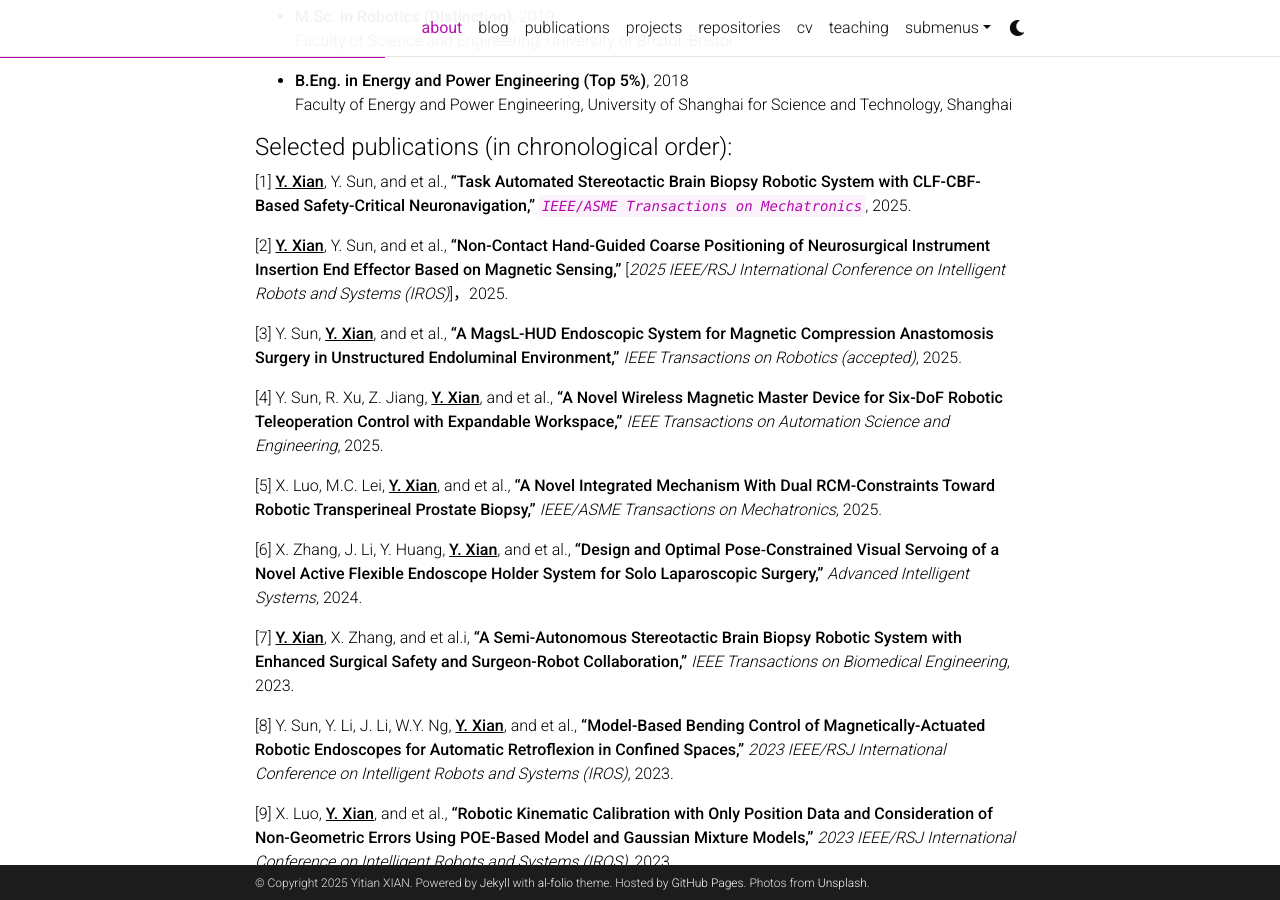
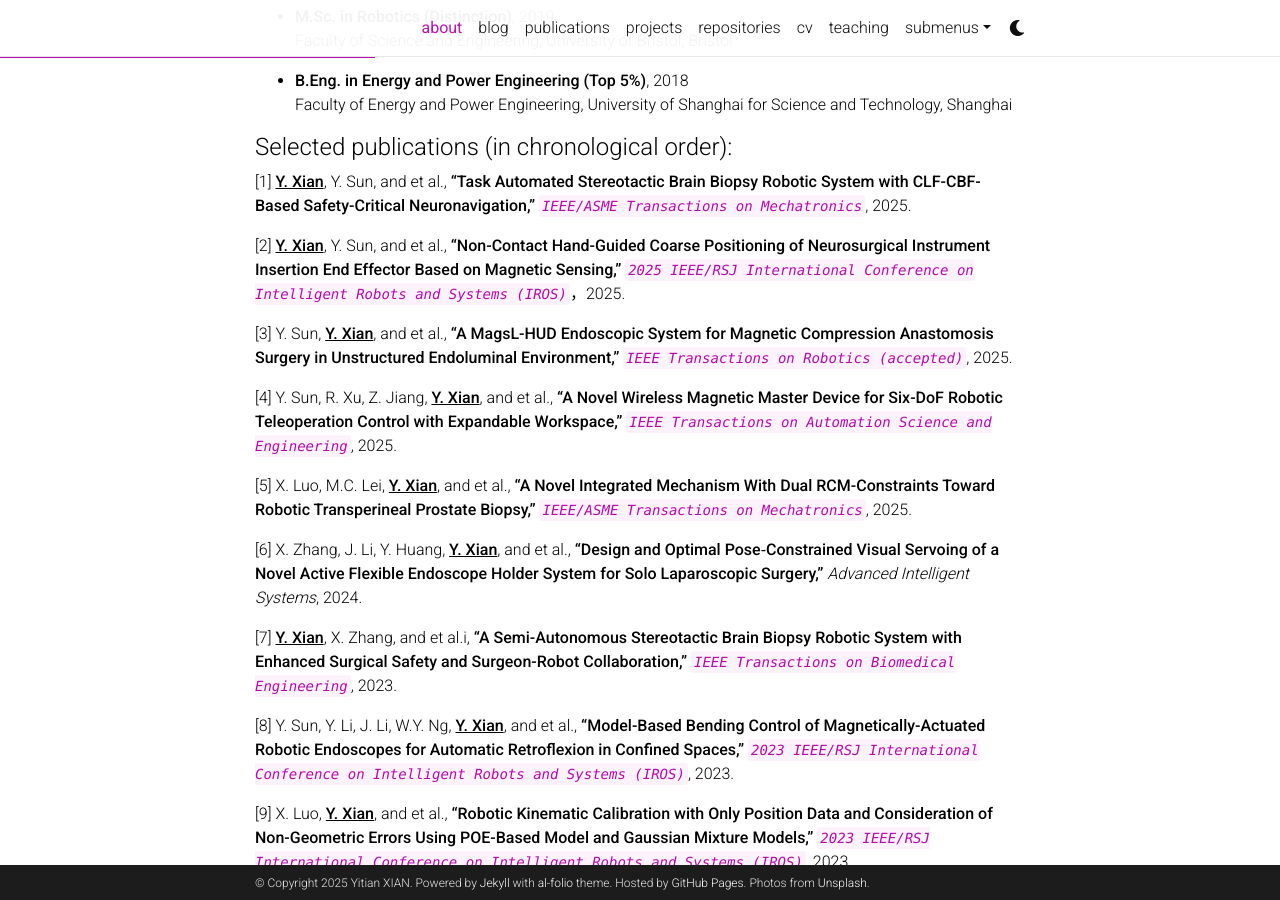
Before and after one commit to yitian-xian/yitian-xian.github.io, a Jekyll site: the page built from _pages/about.md, in a window 1280 px wide and 900 px high, scrolled down 577 px. Built offline with Jekyll 4.4.1, drawn with Linux system fonts in a browser that asks for light colours; full-size pictures stand in for the smaller copies a plugin makes; emoji names are drawn with the system emoji font; comment, search, counter and statistics services are not loaded; a style sheet for code colours, icons or effects is not loaded.

```diff
--- a/_pages/about.md
+++ b/_pages/about.md
@@ -42,34 +42,34 @@ Faculty of Energy and Power Engineering, University of Shanghai for Science and
 
 [1] **<u>Y. Xian</u>**, Y. Sun, and et al., **“Task Automated Stereotactic Brain Biopsy Robotic System with CLF-CBF-Based Safety-Critical Neuronavigation,”** *`IEEE/ASME Transactions on Mechatronics`*, 2025.
 
-[2] **<u>Y. Xian</u>**, Y. Sun, and et al., **“Non-Contact Hand-Guided Coarse Positioning of Neurosurgical Instrument Insertion End Effector Based on Magnetic Sensing,”** [*2025 IEEE/RSJ International Conference on Intelligent Robots and Systems (IROS)*]，2025.
+[2] **<u>Y. Xian</u>**, Y. Sun, and et al., **“Non-Contact Hand-Guided Coarse Positioning of Neurosurgical Instrument Insertion End Effector Based on Magnetic Sensing,”** *`2025 IEEE/RSJ International Conference on Intelligent Robots and Systems (IROS)`*，2025.
 
-[3] Y. Sun, **<u>Y. Xian</u>**, and et al., **“A MagsL-HUD Endoscopic System for Magnetic Compression Anastomosis Surgery in Unstructured Endoluminal Environment,”** *IEEE Transactions on Robotics (accepted)*, 2025.
+[3] Y. Sun, **<u>Y. Xian</u>**, and et al., **“A MagsL-HUD Endoscopic System for Magnetic Compression Anastomosis Surgery in Unstructured Endoluminal Environment,”** *`IEEE Transactions on Robotics (accepted)`*, 2025.
 
-[4] Y. Sun, R. Xu, Z. Jiang, **<u>Y. Xian</u>**, and et al., **“A Novel Wireless Magnetic Master Device for Six-DoF Robotic Teleoperation Control with Expandable Workspace,”** *IEEE Transactions on Automation Science and Engineering*, 2025.
+[4] Y. Sun, R. Xu, Z. Jiang, **<u>Y. Xian</u>**, and et al., **“A Novel Wireless Magnetic Master Device for Six-DoF Robotic Teleoperation Control with Expandable Workspace,”** *`IEEE Transactions on Automation Science and Engineering`*, 2025.
 
-[5] X. Luo, M.C. Lei, **<u>Y. Xian</u>**, and et al., **“A Novel Integrated Mechanism With Dual RCM-Constraints Toward Robotic Transperineal Prostate Biopsy,”** *IEEE/ASME Transactions on Mechatronics*, 2025.
+[5] X. Luo, M.C. Lei, **<u>Y. Xian</u>**, and et al., **“A Novel Integrated Mechanism With Dual RCM-Constraints Toward Robotic Transperineal Prostate Biopsy,”** *`IEEE/ASME Transactions on Mechatronics`*, 2025.
 
 [6] X. Zhang, J. Li, Y. Huang, **<u>Y. Xian</u>**, and et al., **“Design and Optimal Pose‐Constrained Visual Servoing of a Novel Active Flexible Endoscope Holder System for Solo Laparoscopic Surgery,”** *Advanced Intelligent Systems*, 2024.
 
-[7] **<u>Y. Xian</u>**, X. Zhang, and et al.i, **“A Semi-Autonomous Stereotactic Brain Biopsy Robotic System with Enhanced Surgical Safety and Surgeon-Robot Collaboration,”** *IEEE Transactions on Biomedical Engineering*, 2023.
+[7] **<u>Y. Xian</u>**, X. Zhang, and et al.i, **“A Semi-Autonomous Stereotactic Brain Biopsy Robotic System with Enhanced Surgical Safety and Surgeon-Robot Collaboration,”** *`IEEE Transactions on Biomedical Engineering`*, 2023.
 
-[8] Y. Sun, Y. Li, J. Li, W.Y. Ng, **<u>Y. Xian</u>**, and et al., **“Model-Based Bending Control of Magnetically-Actuated Robotic Endoscopes for Automatic Retroflexion in Confined Spaces,”** *2023 IEEE/RSJ International Conference on Intelligent Robots and Systems (IROS)*, 2023.
+[8] Y. Sun, Y. Li, J. Li, W.Y. Ng, **<u>Y. Xian</u>**, and et al., **“Model-Based Bending Control of Magnetically-Actuated Robotic Endoscopes for Automatic Retroflexion in Confined Spaces,”** *`2023 IEEE/RSJ International Conference on Intelligent Robots and Systems (IROS)`*, 2023.
 
-[9] X. Luo, **<u>Y. Xian</u>**, and et al., **“Robotic Kinematic Calibration with Only Position Data and Consideration of Non-Geometric Errors Using POE-Based Model and Gaussian Mixture Models,”** *2023 IEEE/RSJ International Conference on Intelligent Robots and Systems (IROS)*, 2023.
+[9] X. Luo, **<u>Y. Xian</u>**, and et al., **“Robotic Kinematic Calibration with Only Position Data and Consideration of Non-Geometric Errors Using POE-Based Model and Gaussian Mixture Models,”** *`2023 IEEE/RSJ International Conference on Intelligent Robots and Systems (IROS)`*, 2023.
 
-[10] Y. Li, W.Y. Ng, W. Li, Y. Huang, H. Zhang, **<u>Y. Xian</u>**, and et al., **“Towards Semi-Autonomous Colon Screening Using an Electromagnetically Actuated Soft-Tethered Colonoscope Based on visual servo control,”** *IEEE Transactions on Biomedical Engineering*, 2023.
+[10] Y. Li, W.Y. Ng, W. Li, Y. Huang, H. Zhang, **<u>Y. Xian</u>**, and et al., **“Towards Semi-Autonomous Colon Screening Using an Electromagnetically Actuated Soft-Tethered Colonoscope Based on visual servo control,”** *`IEEE Transactions on Biomedical Engineering`*, 2023.
 
-[11] J. Li, Y. Huang, X. Zhang, K. Xie, **<u>Y. Xian</u>**, and et al., **“An autonomous Surgical Instrument Tracking Framework with a Binocular Camera for a Robotic Flexible Laparoscope,”** *IEEE Robotics and Automation Letters*, 2023.
+[11] J. Li, Y. Huang, X. Zhang, K. Xie, **<u>Y. Xian</u>**, and et al., **“An autonomous Surgical Instrument Tracking Framework with a Binocular Camera for a Robotic Flexible Laparoscope,”** *`IEEE Robotics and Automation Letters`*, 2023.
 
-[12] Y. Li, W.Y. Ng, Y. Huang, Y. Jiang, **<u>Y. Xian</u>**, and et al.i, **“Towards Semi-Autonomous Manipulation of an Electromagnetically Actuated Soft-Tethered Colonoscope Based on Visual Servo Control,”** *2022 IEEE International Conference on Robotics and Biomimetics (ROBIO)*, 2022.
+[12] Y. Li, W.Y. Ng, Y. Huang, Y. Jiang, **<u>Y. Xian</u>**, and et al.i, **“Towards Semi-Autonomous Manipulation of an Electromagnetically Actuated Soft-Tethered Colonoscope Based on Visual Servo Control,”** *`2022 IEEE International Conference on Robotics and Biomimetics (ROBIO)`*, 2022.
 
-[13] J. Li, X. Zhang, Y. Huang, X. Luo, K. Xie, **<u>Y. Xian</u>**, and et al., **“3D Visual Servo Control of a Flexible Endoscope with RCM Constraint,”** *International Conference on Intelligent Robotics and Applications*, 2022.
+[13] J. Li, X. Zhang, Y. Huang, X. Luo, K. Xie, **<u>Y. Xian</u>**, and et al., **“3D Visual Servo Control of a Flexible Endoscope with RCM Constraint,”** *`International Conference on Intelligent Robotics and Applications`*, 2022.
 
-[14] X. Zhang, **<u>Y. Xian</u>**, and et al., **“Design and Modeling of a Novel DNA-Inspired Helix-Based Continuum Mechanism (DHCM),”** *Mechanism and Machine Theory*, 2022.
+[14] X. Zhang, **<u>Y. Xian</u>**, and et al., **“Design and Modeling of a Novel DNA-Inspired Helix-Based Continuum Mechanism (DHCM),”** *`Mechanism and Machine Theory`*, 2022.
 
-[15] X. Zhang, **<u>Y. Xian</u>**, and et al., **“Configuration, Layout, and Pose Optimization of Surgical Robotic System,”** *2021 27th International Conference on Mechatronics and Machine Vision in Practice (M2VIP)*, 2021.
+[15] X. Zhang, **<u>Y. Xian</u>**, and et al., **“Configuration, Layout, and Pose Optimization of Surgical Robotic System,”** *`2021 27th International Conference on Mechatronics and Machine Vision in Practice (M2VIP)`*, 2021.
 
-[16] X. Zhang, W. Li, W.Y. Ng, Y. Huang, **<u>Y. Xian</u>**, and et al., **“An Autonomous Robotic Flexible Endoscope System with a DNA-Inspired Continuum Mechanism,”** *2021 IEEE International Conference on Robotics and Automation (ICRA)*, 2021.
+[16] X. Zhang, W. Li, W.Y. Ng, Y. Huang, **<u>Y. Xian</u>**, and et al., **“An Autonomous Robotic Flexible Endoscope System with a DNA-Inspired Continuum Mechanism,”** *`2021 IEEE International Conference on Robotics and Automation (ICRA)`*, 2021.
 
-[17] Y. Li, W. Li, W. Xin, X. Zhang, **<u>Y. Xian</u>**, and et al., **“Orientation Control of an Electromagnetically Actuated Soft-Tethered Colonoscope Based on 2OR Pseudo-Rigid-Body Model,”** *2021 IEEE International Conference on Robotics and Automation (ICRA)*, 2021.
+[17] Y. Li, W. Li, W. Xin, X. Zhang, **<u>Y. Xian</u>**, and et al., **“Orientation Control of an Electromagnetically Actuated Soft-Tethered Colonoscope Based on 2OR Pseudo-Rigid-Body Model,”** *`2021 IEEE International Conference on Robotics and Automation (ICRA)`*, 2021.
```
